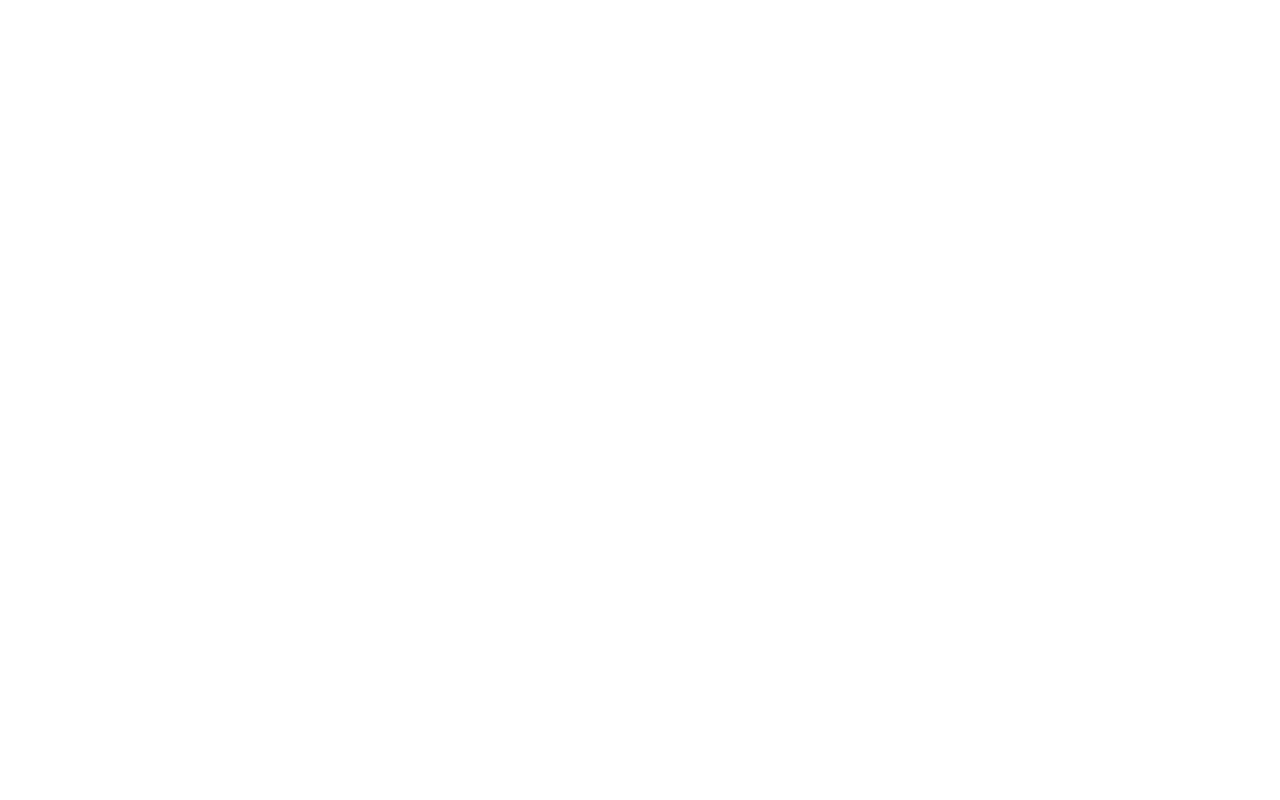
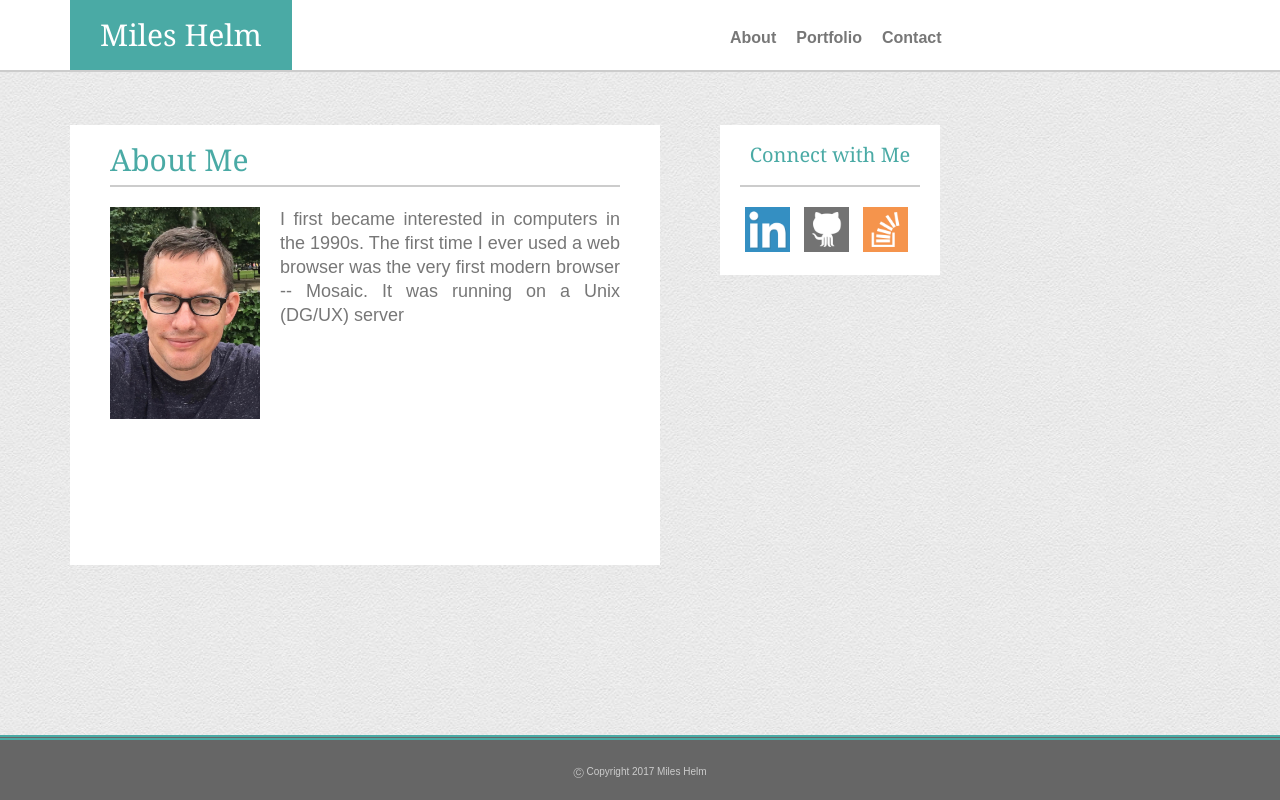
Before and after one commit to milesjhelm/Basic-Portfolio, a plain HTML site: page portfolio.html in a window 1280 px wide. Drawn offline with Linux system fonts and the light colour scheme.

Commit message:
added icon links

```diff
--- a/assets/css/style.css
+++ b/assets/css/style.css
@@ -62,18 +62,18 @@ footer {
  	position: fixed;
  	bottom: 0;
  	left: 0;
- 	height: 110px;
+ 	height: 60px;
  	background-color: white;
  	width: 100%;
 	float: left;
 	clear: both;
-	height: 40px;
+	/*height: 30px;*/
 	color: #777777;
 	text-orientation: center;
 	background-color: #666666;
 	/*border-top: 4px;*/
 	/*border-color: solid: #4aaaa5;*/
-	padding: 30px;
+	/*padding-bottom: : 30px;*/
 	border-style: solid;
     border-top: thick double #4aaaa5;
 
@@ -172,5 +172,4 @@ footer {
 	font-size: 10px;
 	line-height: 24px;
 	text-align: center;
-	padding: 20px;
 }
--- a/contact.html
+++ b/contact.html
@@ -0,0 +1,50 @@
+<!DOCTYPE html>
+<html>
+<head>
+<link rel="stylesheet" type="text/css" href="assets/css/reset.css">
+<link rel="stylesheet" type="text/css" href="assets/css/style.css">
+</head>
+<body>
+
+<!-- The nav bar -->
+<nav>
+	<a id="nameNav" href="./index.html">Miles Helm</a>
+
+	<!-- this section is to the right on the nav bar -->
+	<div id="rightNav">
+		<a class="navLink" href="index.html">About</a>
+		<a id="portfolioNav" class="navLink" href="portfolio.html">Portfolio</a>
+		<a class="navLink" href="contact.html">Contact</a>
+	</div>
+</nav>
+
+<section id="aboutMe">
+	<h1>About Me</h1>
+	<img id="profilePic" src="assets/images/mjhprofile.jpg">
+	<p>I first became interested in computers in the 1990s. The first time I ever used a web browser was the very first modern browser -- Mosaic. It was running on a Unix (DG/UX) server
+	</p>
+</section>
+
+<section class="sidebar">
+	<h2>Connect with Me</h2>
+
+	<!-- icons with links -->
+	<a href="https://www.linkedin.com/in/miles-helm-ba78333" target="_blank">
+		<img class="icon" src="assets/images/linkedin.png" >
+	</a>
+
+	<a href="https://github.com/milesjhelm" target="_blank">
+		<img class="icon" src="assets/images/github.png">
+	</a>
+
+	<a href="http://stackoverflow.com/users/7482964/miles-helm" target="_blank">
+		<img class="icon" src="assets/images/stack_overflow.png">
+	</a>
+</section>
+
+<footer>
+	<p id="footerText">&#9400; Copyright 2017 Miles Helm</p>
+</footer>
+
+</body>
+</html>
--- a/portfolio.html
+++ b/portfolio.html
@@ -0,0 +1,50 @@
+<!DOCTYPE html>
+<html>
+<head>
+<link rel="stylesheet" type="text/css" href="assets/css/reset.css">
+<link rel="stylesheet" type="text/css" href="assets/css/style.css">
+</head>
+<body>
+
+<!-- The nav bar -->
+<nav>
+	<a id="nameNav" href="./index.html">Miles Helm</a>
+
+	<!-- this section is to the right on the nav bar -->
+	<div id="rightNav">
+		<a class="navLink" href="index.html">About</a>
+		<a id="portfolioNav" class="navLink" href="portfolio.html">Portfolio</a>
+		<a class="navLink" href="contact.html">Contact</a>
+	</div>
+</nav>
+
+<section id="aboutMe">
+	<h1>About Me</h1>
+	<img id="profilePic" src="assets/images/mjhprofile.jpg">
+	<p>I first became interested in computers in the 1990s. The first time I ever used a web browser was the very first modern browser -- Mosaic. It was running on a Unix (DG/UX) server
+	</p>
+</section>
+
+<section class="sidebar">
+	<h2>Connect with Me</h2>
+
+	<!-- icons with links -->
+	<a href="https://www.linkedin.com/in/miles-helm-ba78333" target="_blank">
+		<img class="icon" src="assets/images/linkedin.png" >
+	</a>
+
+	<a href="https://github.com/milesjhelm" target="_blank">
+		<img class="icon" src="assets/images/github.png">
+	</a>
+
+	<a href="http://stackoverflow.com/users/7482964/miles-helm" target="_blank">
+		<img class="icon" src="assets/images/stack_overflow.png">
+	</a>
+</section>
+
+<footer>
+	<p id="footerText">&#9400; Copyright 2017 Miles Helm</p>
+</footer>
+
+</body>
+</html>
```
Also changed, not shown: index.html (+16 -6 lines), 1 other file.
